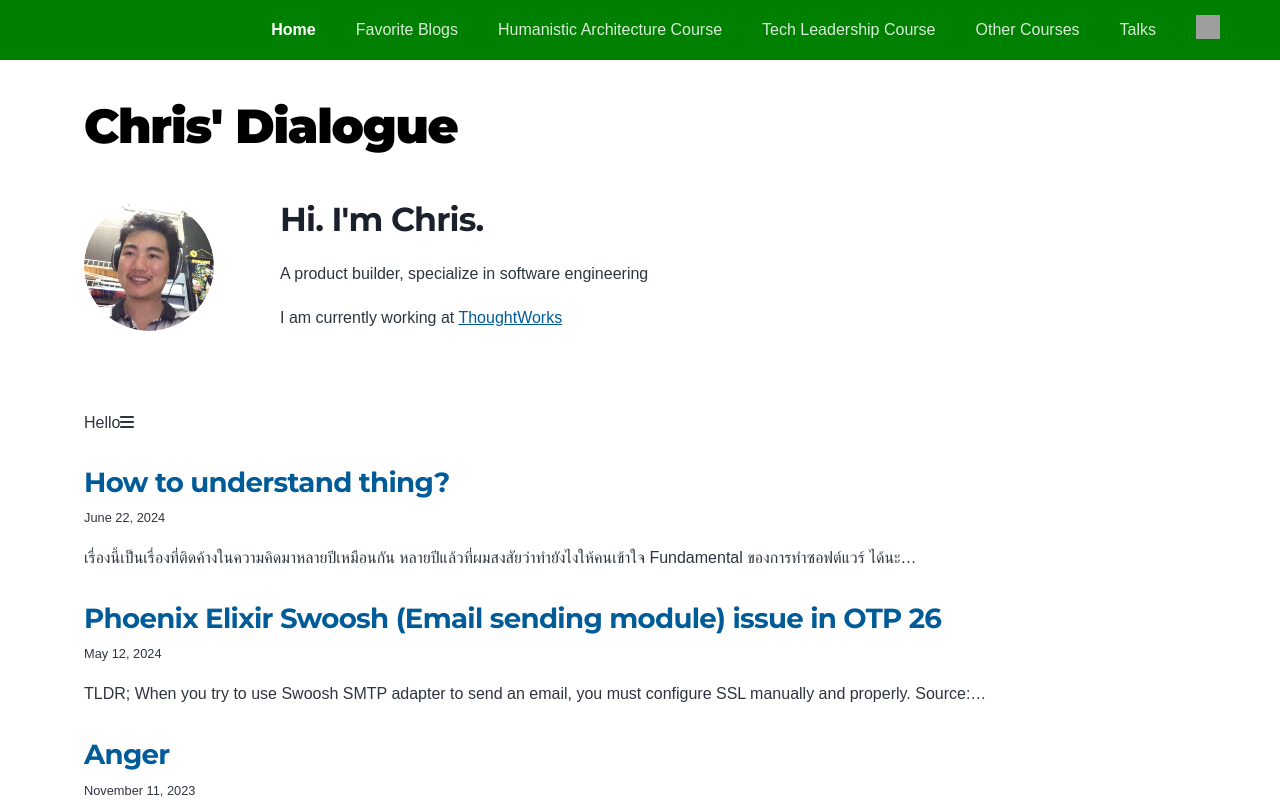
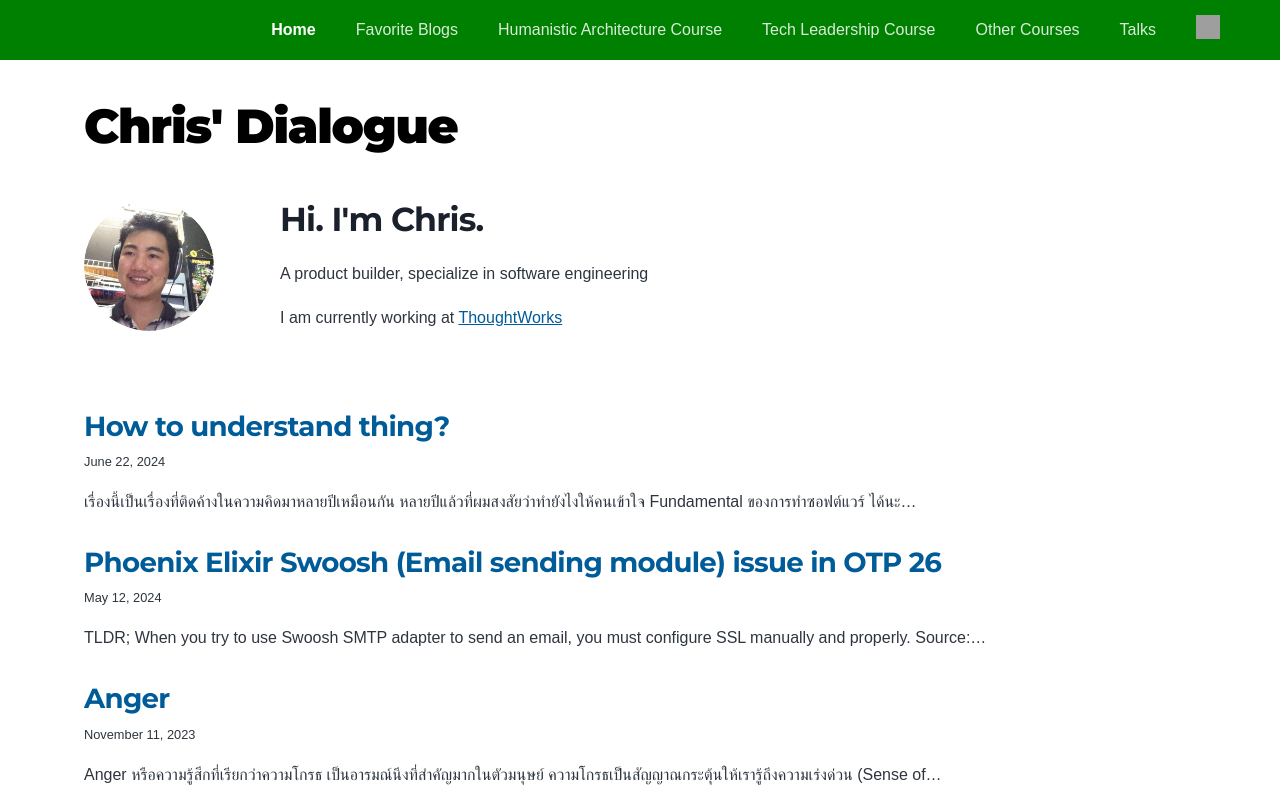
Before and after one commit to chrisza4/chris-blog, a Gatsby site: page / in a window 1280 px wide. Shown: the top 801 px of the page. Built offline with nearby package versions, Linux system fonts and the light colour scheme; Gatsby itself is replaced by a stand-in of ours; grey boxes are pictures that could not be loaded.

Commit message:
Remove testing div

```diff
--- a/src/pages/index.js
+++ b/src/pages/index.js
@@ -18,10 +18,6 @@ const BlogIndex = ({ data, location }) => {
       <Layout location={location} title={siteTitle}>
         <SEO title="Chris' Dialogue" />
         <Bio />
-        <div>
-          Hello
-          <FontAwesomeIcon icon={faBars} />
-        </div>
         <ol style={{ listStyle: `none` }}>
           {posts.map(post => {
             const title = post.frontmatter.title || post.fields.slug
```
